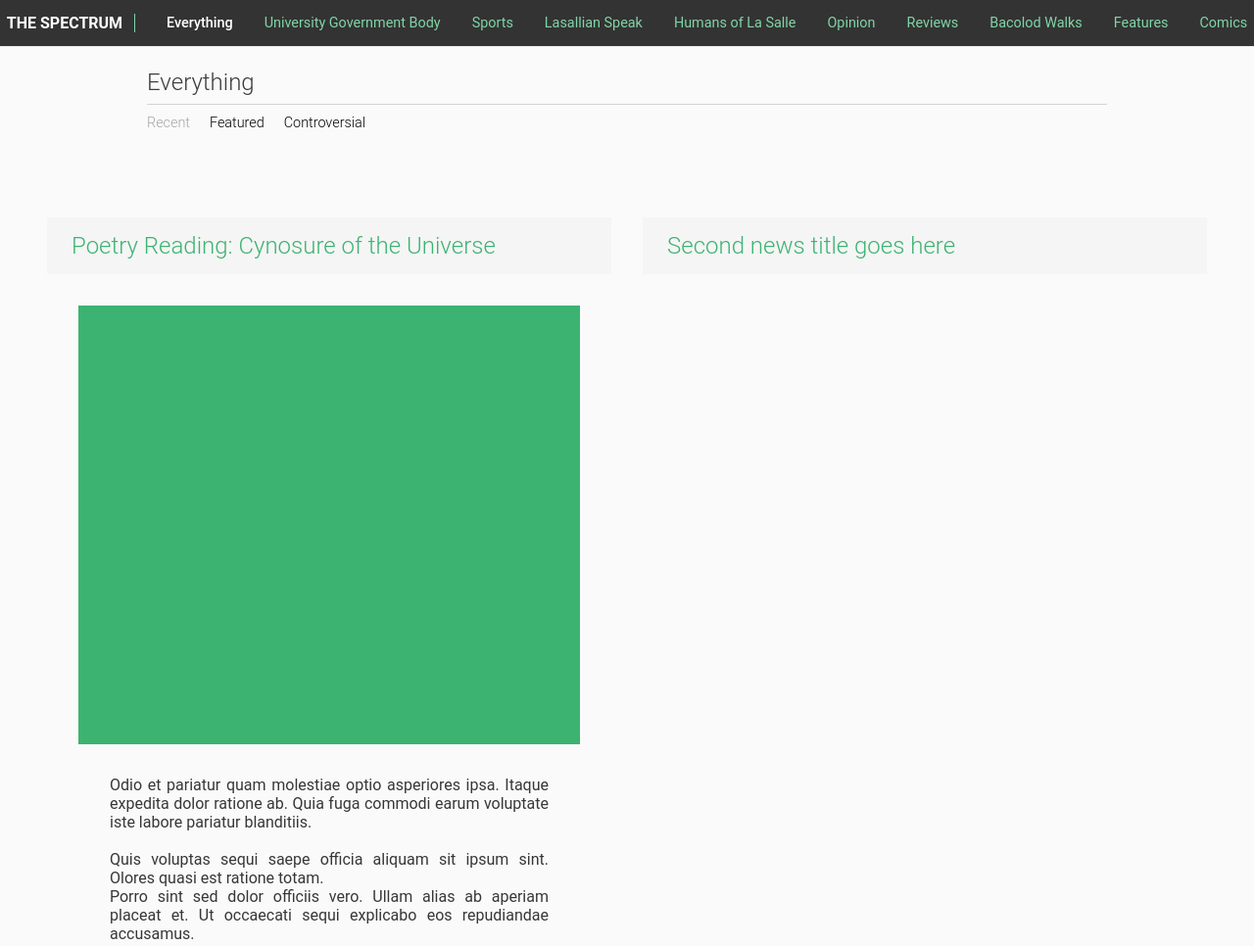
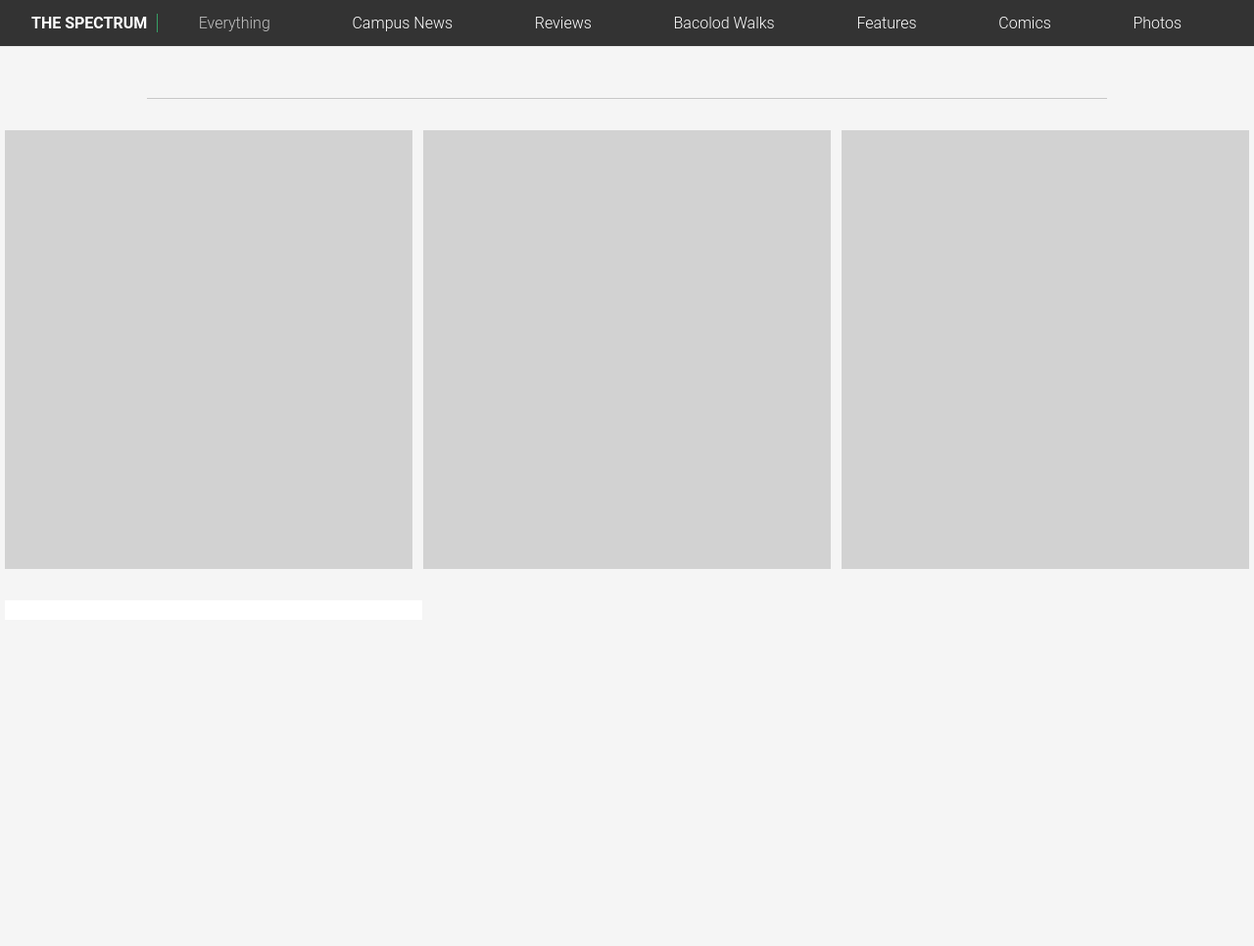
Before and after one commit to KaeKen/Prototype-1, a plain HTML site: page index.html in a window 1280 px wide. Shown: the whole page at 98% size. After the commit the page ends 800 px from the top, so only its background shows below. Drawn offline with Linux system fonts and the light colour scheme.

Commit message:
Horizontal categories on Global nav

```diff
--- a/home-main.sass
+++ b/home-main.sass
@@ -1,16 +1,22 @@
 $def-color: #4fc483
 $text-color: #3cb371
+
+// =calc($property, $expression)
+// 	#{$property}: -moz-calc(#{$expression})
+// 	#{$property}: -webkit-calc(#{$expression})
+// 	#{$property}: unquote("calc(#{$expression})")
+
+
 *
 	font-family: 'Roboto', sans-serif
 	font-size: 16px
 body
 	margin: 0
 	padding: 0
-	background: rgb(250, 250, 250)
+	background: rgb(245, 245, 245)
 .global-nav
 	width: 100%
 	height: 3rem
-	padding: 0 0rem
 	position: relative
 	box-sizing: border-box
 	border-bottom: 1px solid rgb(235, 235, 235)
@@ -19,108 +25,87 @@ body
 	.gn-content-wrap
 		margin: auto
 		display: flex
-		justify-content: center
+		justify-content: flex-start
 		align-items: center
 		height: 100%
+		padding: 0 2rem
 		position: relative
 		.logo-wrap
-			padding-right: .75rem
-			margin-right: 2rem
-			border-right: 1px solid lighten($text-color, 20%)
-			.logo-img
+			width: 9rem
+			box-sizing: border-box
+			border-right: 1px solid darken($text-color, 5%)
 			.logo-text
 				font-weight: 600
 				color: white
-		.category
+		.page-head
+			width: 100%
 			display: flex
-			align-items: center
-			justify-content: center
-			flex-direction: row
+			justify-content: space-around
 			.cat-item
-				font-size: .9rem
-				color: lighten($text-color, 20%)
-				margin-left: 2rem
-				transition: 200ms
+				display: inline-block
+				font-weight: 300
+				color: white
 				cursor: pointer
+				transition: 250ms
 				&:hover
-					color: lighten($text-color, 40%)
-				&:first-child
-					margin-left: 0
+					color: rgb(210, 210, 210)
 			.active
-				// background: lighten($text-color, 20%)
-				// padding: 3px 10px
-				// border-radius: 4px
-				color:  white
-				font-weight: 500
-				&:hover
-					color: darken($text-color, 10%)
-.local-nav
-	width: 100%
-	height: auto
-	margin-top: 14px
-	position: sticky
-	box-sizing: padding-box
-	.ln-content-wrap
-		margin-left: -490px
-		left: 50%
-		width: 980px
-		position: relative
-		.ln-content
-			padding: 8px 0
-			border-bottom: 1px solid rgba(153,153,153,0.4)
-			box-sizing: border-box
-			> div
-				color: rgb(60, 60, 60)
-			.page-title
-				font-size: 1.5rem
-				font-weight: 300
-				// border-right: 1px solid rgba(153,153,153,0.4)
-				padding-right: 1rem
+				color: rgb(195, 195, 195)
 		.filter
-			padding: 8px 0
+			display: inline-block
 			.filter-item
 				cursor: pointer
 				transition: 275ms
-				font-size: .9rem
+				font-size: 1rem
 				font-weight: 300
-				display: inline-block
-				margin-left: 16px
+				display: none
+				color: white
+				// padding: 2px 8px
+				box-sizing: border-box
 				&:hover
 					color: $text-color
 				&:first-child
 					margin-left: 0
 			.active
-				color: rgb(165, 165, 165)
+				width: 5rem
+				padding: 3px 0
+				box-sizing: border-box
+				text-align: center
+				display: block
+				color: white
 				font-weight: 300
+.local-nav
+	width: 100%
+	height: auto
+	position: sticky
+	box-sizing: padding-box
+	margin: 2rem 0
+	.ln-content-wrap
+		margin-left: -490px
+		padding: 10px 0
+		left: 50%
+		width: 980px
+		position: relative
+		border-bottom: 1px solid rgb(200, 200, 200)
+
 main
 	width: 100%
 	position: relative
-	background: rgb(250, 250, 250)
 .card-content-wrapper
-	margin-top: 4rem
-	padding: 1rem 2rem
 	display: flex
 	justify-content: space-around
+	position: relative
 	.card-item
-		width: 36rem
+		width: 26rem
 		padding-bottom: 1rem
-		.news-head
-			padding: 15px 25px
-			font-size: 1.5rem
-			color: $text-color
-			font-weight: 300
-			background: rgb(245, 245, 245)
-			box-sizing: border-box
-			margin-bottom: 2rem
 		.news-img
-			width: 32rem
+			width: 100%
 			height: 28rem
-			background: $text-color
+			background: rgb(210, 210, 210)
 			margin: auto
 			margin-bottom: 2rem
-		.news-desc
-			width: 28rem
-			margin: auto
-			padding: 0 2rem
-			text-align: justify
-			color: rgb(55, 55, 55)
+		.news-foot
+			display: block
+			padding: 10px 5px
+			width: 100%
+			background: white
--- a/index.html
+++ b/index.html
@@ -9,45 +9,33 @@
         <div class="logo-img"></div>
         <div class="logo-text">THE SPECTRUM</div>
       </div>
-      <div class="category">
+      <div class="page-head">
         <div class="cat-item active">Everything</div>
-        <div class="cat-item">University Government Body</div>
-        <div class="cat-item">Sports</div>
-        <div class="cat-item">Lasallian Speak</div>
-        <div class="cat-item">Humans of La Salle</div>
-        <div class="cat-item">Opinion</div>
+        <div class="cat-item">Campus News</div>
         <div class="cat-item">Reviews</div>
         <div class="cat-item">Bacolod Walks</div>
         <div class="cat-item">Features</div>
         <div class="cat-item">Comics</div>
+        <div class="cat-item">Photos</div>
       </div>
     </div>
   </nav>
   <nav class="local-nav">
     <div class="ln-content-wrap">
-      <div class="ln-content">
-        <div class="page-title">Everything</div>
-      </div>
-      <div class="filter">
-        <div class="filter-item active">Recent</div>
-        <div class="filter-item">Featured</div>
-        <div class="filter-item">Controversial</div>
-      </div>
+      <div class="ln-content"></div>
     </div>
   </nav>
   <main class="content">
     <div class="card-content-wrapper">
       <div class="card-item">
-        <div class="news-head">Poetry Reading: Cynosure of the Universe</div>
-        <div class="news-img"> </div>
-        <div class="news-desc">
-          Odio et pariatur quam molestiae optio asperiores ipsa. Itaque expedita dolor ratione ab. Quia fuga commodi earum voluptate iste labore pariatur blanditiis.
-          <br><br>Quis voluptas sequi saepe officia aliquam sit ipsum sint. Olores quasi est ratione totam.
-          <br>Porro sint sed dolor officiis vero. Ullam alias ab aperiam placeat et. Ut occaecati sequi explicabo eos repudiandae accusamus.
-        </div>
+        <div class="news-img"></div>
+        <div class="news-foot"></div>
       </div>
       <div class="card-item">
-        <div class="news-head">Second news title goes here</div>
+        <div class="news-img"></div>
+      </div>
+      <div class="card-item">
+        <div class="news-img"></div>
       </div>
     </div>
   </main>
```
Also changed, not shown: home-main.css, 1 other file.
